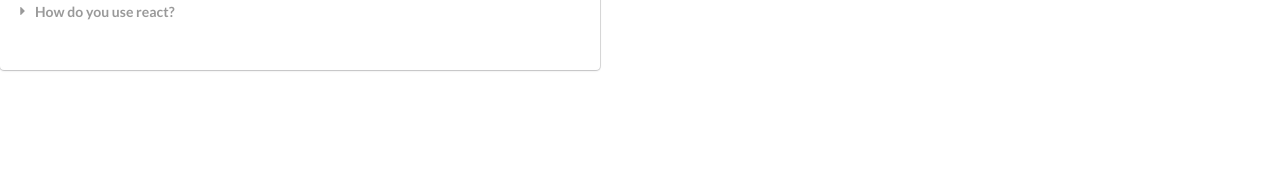
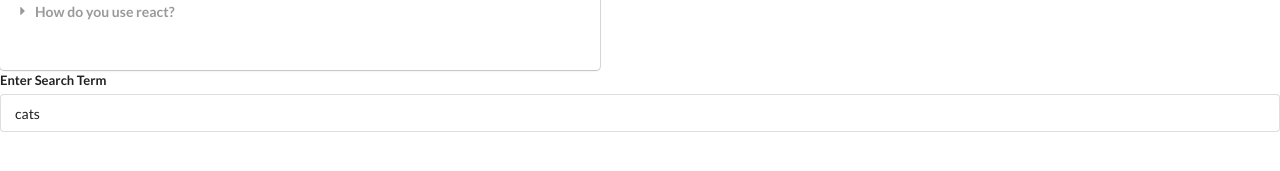
Before and after one commit to kjottkake/ReactWidgets, a React (Create React App) app: page / in a window 1280 px wide. Shown: the part 143-314 px from the top of the page. Built offline with nearby package versions, Linux system fonts and the light colour scheme.

Commit message:
added search component

```diff
--- a/src/App.js
+++ b/src/App.js
@@ -1,5 +1,6 @@
 import React from "react";
 import Accordion from "./components/Accordion";
+import Search from "./components/Search";
 
 
 const items = [
@@ -22,6 +23,7 @@
         <div>
             <h1>Widgets App</h1>
             <Accordion items={items}/>
+            <Search />
         </div>
 
     );
--- /dev/null
+++ b/src/components/Search.js
@@ -0,0 +1,26 @@
+import React, { useState } from "react";
+
+const Search = () => {
+    //sets useState
+    const [term, setTerm] = useState('cats');
+
+
+
+    return (
+        <div>
+            <div className="ui form">
+                <div className="field">
+                    <label>Enter Search Term</label>
+                    <input
+                    value={term}
+                    onChange={e => setTerm(e.target.value)}
+                    className="input"
+                    />
+                </div>
+            </div>
+        </div>
+    );
+};
+
+
+export default Search;
```
